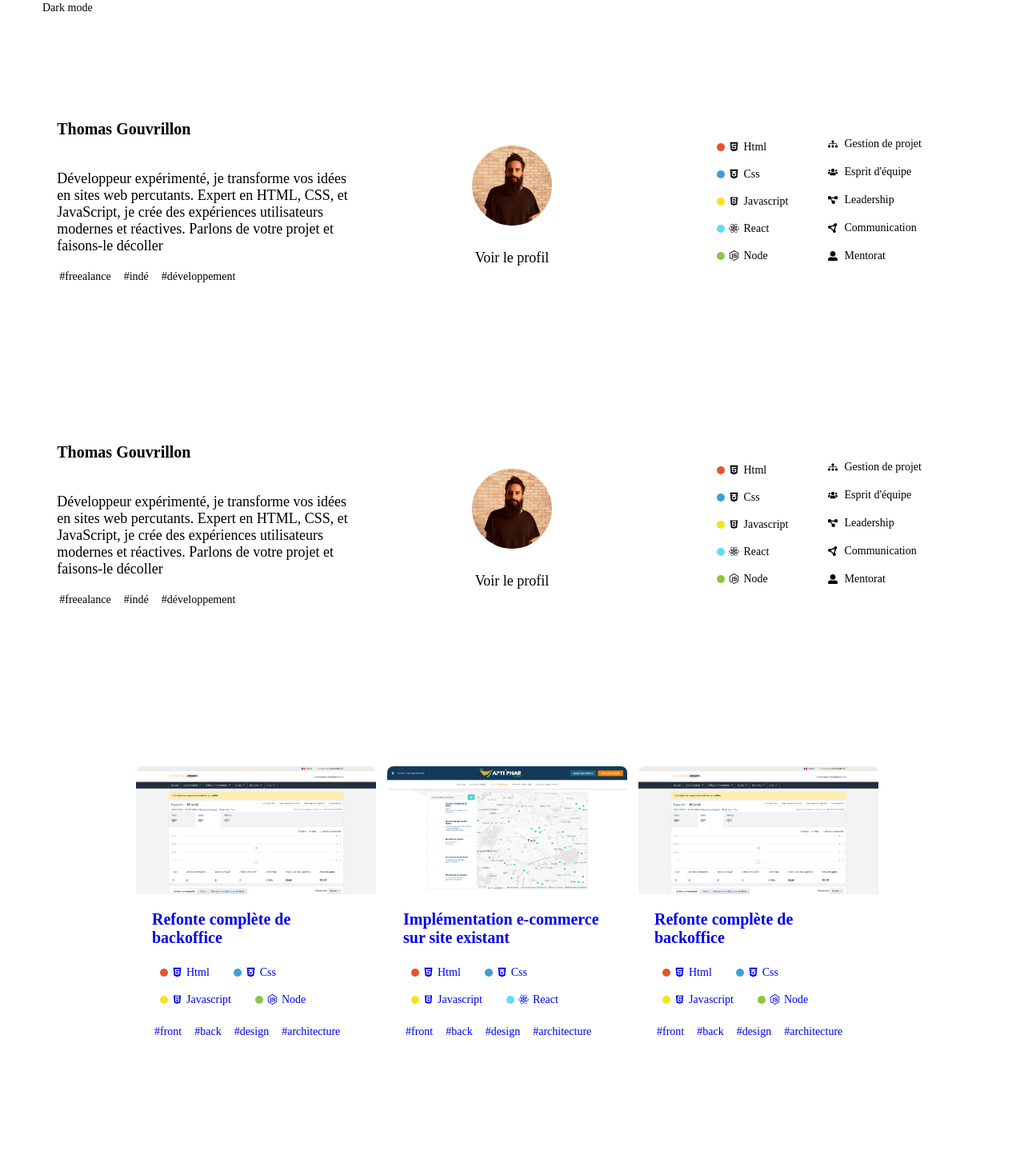
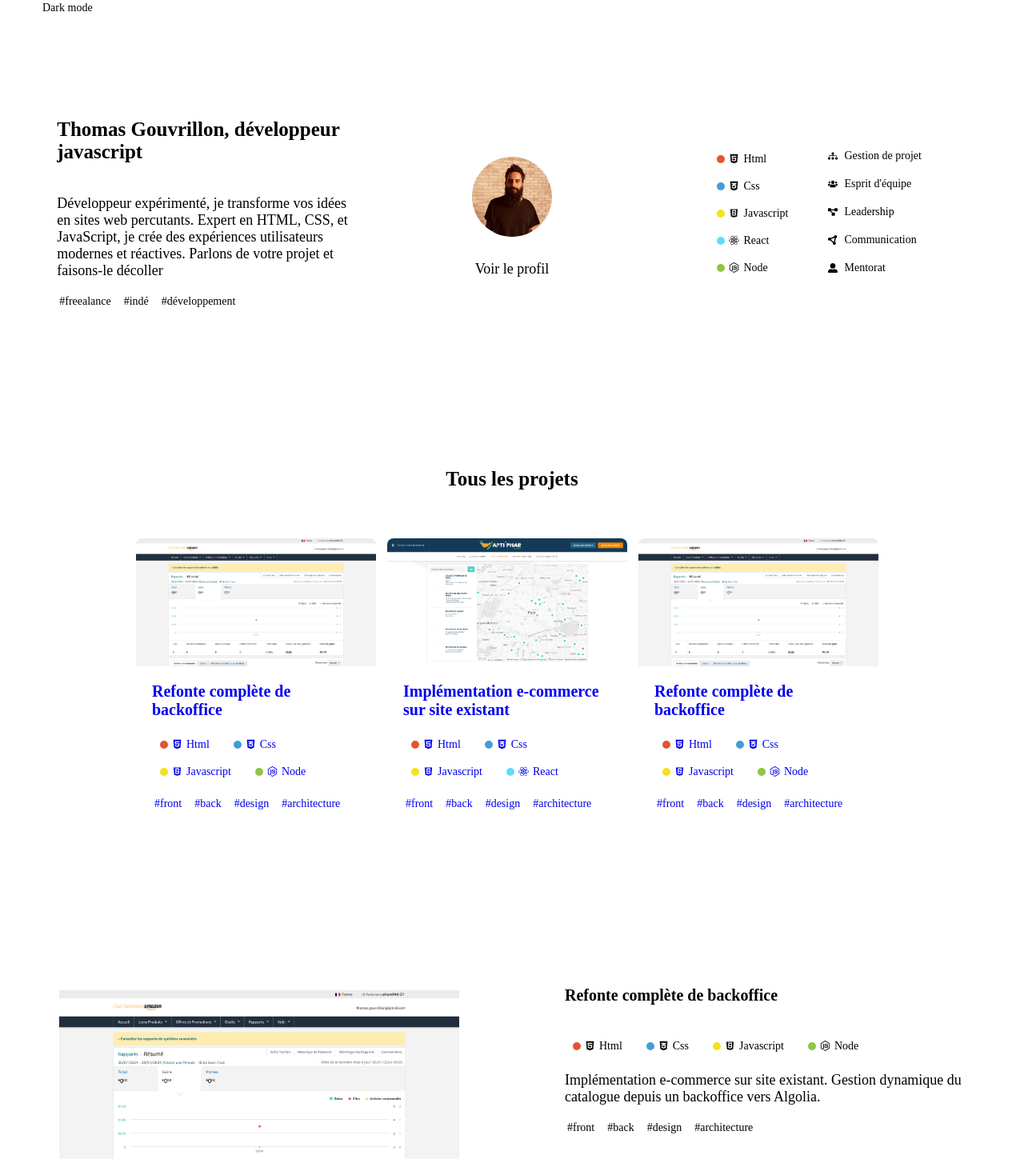
Before and after one commit to gouvrillon/site_perso, a Next.js app: page /Home/Home in a window 1280 px wide. Shown: the top 1449 px of the page at 80% size. Built offline with nearby package versions, Linux system fonts and the light colour scheme.

Commit message:
feat : add layout

```diff
--- /dev/null
+++ b/components/Layout/Layout.css
@@ -0,0 +1,3 @@
+.Layout {
+  padding: 40px 0px 0px 0px;
+}
--- /dev/null
+++ b/components/Layout/Layout.jsx
@@ -0,0 +1,24 @@
+import React, { useState, Children, cloneElement } from "react";
+import Header from "../../components/Header/Header.jsx";
+import { node } from "prop-types";
+import "./Layout.css";
+
+const Layout = ({ children }) => {
+  const [darkMode, setDarkMode] = useState(false);
+  return (
+    <div className="Layout">
+      <Header darkMode={darkMode} setDarkMode={setDarkMode} />
+      {Children.map(children, (child) =>
+        cloneElement(child, {
+          darkMode: darkMode,
+        })
+      )}
+    </div>
+  );
+};
+
+Layout.propTypes = {
+  children: node.isRequired,
+};
+
+export default Layout;
--- a/components/SectionProfile/SectionProfile.css
+++ b/components/SectionProfile/SectionProfile.css
@@ -53,6 +53,7 @@
 @media screen and (max-width: 1100px) {
   .SectionProfile__title {
     margin: 0px auto 40px auto;
+    text-align: center;
   }
 }
 
--- a/components/SectionProfile/SectionProfile.jsx
+++ b/components/SectionProfile/SectionProfile.jsx
@@ -6,7 +6,7 @@ import classnames from "classnames";
 import Techno from "../Techno/Techno.jsx";
 import Link from "../Link/Link.jsx";
 import Tag from "../Tag/Tag.jsx";
-import Title3 from "../Title3/Title3.jsx";
+import Title1 from "../Title1/Title1.jsx";
 import Paragraph from "../Paragraph/Paragraph.jsx";
 import Section from "../Section/Section.jsx";
 import Soft from "../Soft/Soft.jsx";
@@ -20,7 +20,7 @@ const SectionProfile = ({ reversed, darkMode, profile }) => {
         })}
       >
         <div className="SectionProfile__container SectionProfile__container--left">
-          <Title3
+          <Title1
             className="SectionProfile__title"
             text={get(profile, "title", "")}
             darkMode={darkMode}
--- /dev/null
+++ b/components/SectionProjects/SectionProjects.css
@@ -0,0 +1,4 @@
+.SectionProjects__title {
+  text-align: center;
+  margin: 0px 0px 60px 0px;
+}
--- a/components/SectionProjects/SectionProjects.jsx
+++ b/components/SectionProjects/SectionProjects.jsx
@@ -3,10 +3,18 @@ import { object, bool, arrayOf } from "prop-types";
 import Section from "../Section/Section.jsx";
 import Carousel from "../Carousel/Carousel.jsx";
 import SlideProject from "../SlideProject/SlideProject.jsx";
+import Title2 from "../Title2/Title2.jsx";
+import "./SectionProjects.css";
 
 const SectionProjects = ({ projects, reversed, darkMode }) => {
   return (
     <Section reversed={reversed} darkMode={darkMode}>
+      <div>
+        <Title2
+          className="SectionProjects__title"
+          text="Tous les projets"
+          darkMode={darkMode}
+        />
         <Carousel
           darkMode={darkMode}
           slides={projects.map((project, index) => (
@@ -18,6 +26,7 @@ const SectionProjects = ({ projects, reversed, darkMode }) => {
             />
           ))}
         />
+      </div>
     </Section>
   );
 };
--- a/components/SectionSkills/SectionSkills.jsx
+++ b/components/SectionSkills/SectionSkills.jsx
@@ -71,7 +71,7 @@ const SectionSkills = ({ darkMode, reversed }) => {
           <div className="SectionSkills__list SectionSkills__list--second">
             <Title3
               className="SectionSkills__title3"
-              text="Large skills"
+              text="Global skills"
               darkMode={darkMode}
             />
             {SECTIONS_SKILLS_TAGS_CONST.map((tag, index) => (
--- a/components/Title1/Title1.css
+++ b/components/Title1/Title1.css
@@ -1,5 +1,5 @@
 .Title1 {
-  font-size: 30px;
+  font-size: 25px;
   font-weight: 600;
   color: var(--color-black);
 }
--- a/pages/Home/Home.css
+++ /dev/null
@@ -1,4 +0,0 @@
-.Home {
-  position: relative;
-  margin: 50px 0px 0px 0px;
-}
--- a/pages/Home/Home.jsx
+++ b/pages/Home/Home.jsx
@@ -1,20 +1,18 @@
 "use client";
 
-import React, { useState } from "react";
-import "./Home.css";
+import React from "react";
+import Layout from "../../components/Layout/Layout.jsx";
 import SectionProject from "../../components/SectionProject/SectionProject.jsx";
 import SectionSkills from "../../components/SectionSkills/SectionSkills.jsx";
 import SectionContact from "../../components/SectionContact/SectionContact.jsx";
 import SectionProjects from "../../components/SectionProjects/SectionProjects.jsx";
 import SectionProfile from "../../components/SectionProfile/SectionProfile.jsx";
-import Header from "../../components/Header/Header.jsx";
 import Footer from "../../components/Footer/Footer.jsx";
 import isEqual from "lodash/isEqual";
-import classnames from "classnames";
 
 const PROFILE = {
   image: "/images/ME.jpeg",
-  title: "Thomas Gouvrillon",
+  title: "Thomas Gouvrillon, développeur javascript",
   href: "profile",
   tags: ["freealance", "indé", "développement"],
   technos: ["HTML", "CSS", "JAVASCRIPT", "REACT", "NODE"],
@@ -59,32 +57,21 @@ const PROJECTS = [
 ];
 
 const Home = () => {
-  const [darkMode, setDarkMode] = useState(false);
   return (
-    <div className={classnames("Home", { "Home--darkMode": darkMode })}>
-      <Header darkMode={darkMode} setDarkMode={setDarkMode} />
-      <SectionProfile darkMode={darkMode} reversed={true} profile={PROFILE} />
-      <SectionProfile darkMode={darkMode} profile={PROFILE} />
-      <SectionProjects darkMode={darkMode} projects={PROJECTS} />
-      <SectionProjects
-        darkMode={darkMode}
-        reversed={true}
-        projects={PROJECTS}
-      />
+    <Layout>
+      <SectionProfile profile={PROFILE} />
+      <SectionProjects projects={PROJECTS} reversed={true} />
       {PROJECTS.map((project, index) => (
         <SectionProject
           key={index}
           project={project}
-          reversed={isEqual(index % 2, 0)}
-          darkMode={darkMode}
+          reversed={isEqual(index % 2, 1)}
         />
       ))}
-      <SectionSkills darkMode={darkMode} />
-      <SectionSkills darkMode={darkMode} reversed={true} />
-      <SectionContact darkMode={darkMode} />
-      <SectionContact darkMode={darkMode} reversed={true} />
-      <Footer darkMode={darkMode} />
-    </div>
+      <SectionSkills />
+      <SectionContact reversed={true} />
+      <Footer />
+    </Layout>
   );
 };
 
```
Lines whose indentation alone changed are shown as unchanged.
